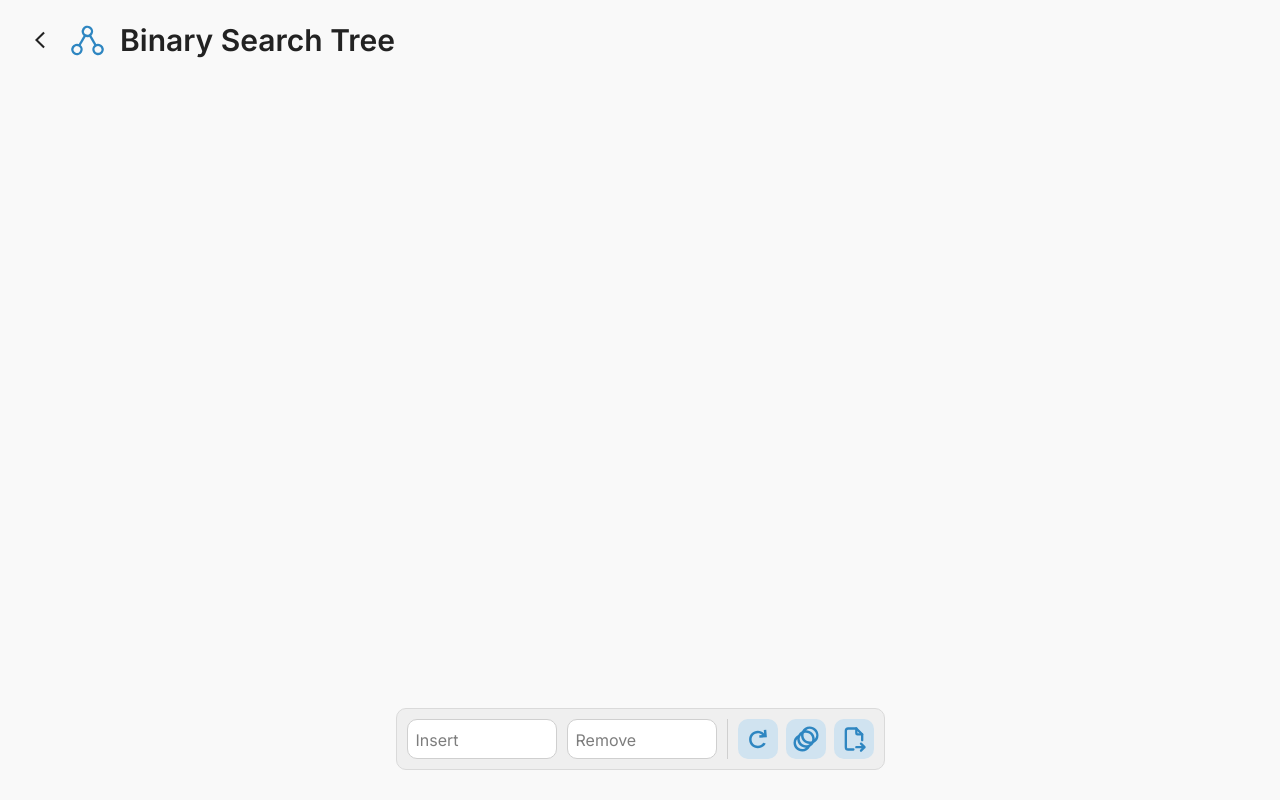
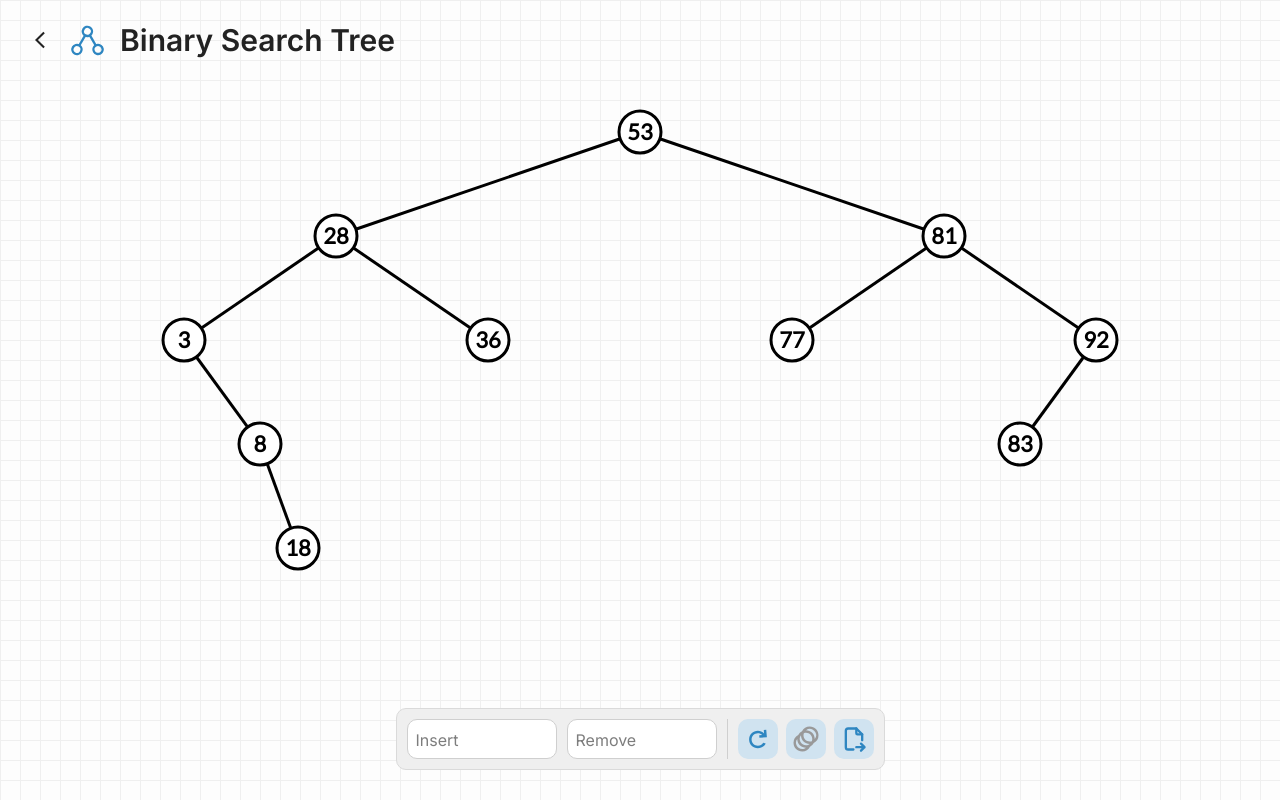
Before and after one commit to ckdhkdwns/algospace, a Next.js app: page /board/binary-search-tree in a window 1280 px wide. Built offline with nearby package versions, Linux system fonts and the light colour scheme.

Commit message:
수정: 애니메이션 과정 수정
기술적 어려움으로 인해 insertNode에서 순차적으로 애니메이션하던 걸 없앰. (deleteNode 애니메이션 추가하기 위해)

```diff
--- a/components/bst/board/board.tsx
+++ b/components/bst/board/board.tsx
@@ -1,5 +1,6 @@
 import styled from "styled-components";
 import {
+  AnimatePresence,
   AnimationControls,
   motion,
   useAnimation,
@@ -11,6 +12,8 @@ import LeftLine from "./elements/leftLine";
 import RightLine from "./elements/rightLine";
 import BSTNode from "./elements/node";
 import useGaps from "@/hooks/bst/useBSTGaps";
+
+import * as d3 from "d3";
 
 const Board = styled.div`
   display: flex;
@@ -55,25 +58,31 @@ export default function BSTBoard({ boardRef, nodes, controls }: BSTBoardProps) {
     <Board ref={boardRef}>
       <div>
         <Svg maxHeight={maxHeight}>
-          {nodes.map((node, idx) => {
-            if (node.removed) return null;
-            return (
+          {nodes.map((node, idx) => (
               <g>
+                {!node.removed && (
+                  <AnimatePresence>
                     <LeftLine
                       nodes={nodes}
                       node={node}
                       idx={idx}
                       leftLineControl={controls.leftLine}
                     />
+                  </AnimatePresence>
+                )}
+                {!node.removed && (
+                  <AnimatePresence>
                     <RightLine
                       nodes={nodes}
                       node={node}
                       idx={idx}
                       rightLineControl={controls.rightLine}
                     />
+                  </AnimatePresence>
+                )}
               </g>
-            );
-          })}
+          ))}
+
           {nodes.map((node, idx) => {
             if (node.removed) return null;
             return (
--- a/components/bst/board/elements/leftLine.tsx
+++ b/components/bst/board/elements/leftLine.tsx
@@ -1,5 +1,5 @@
 import { Node } from "interfaces/types";
-import { AnimationControls, motion } from "framer-motion";
+import { AnimatePresence, AnimationControls, motion } from "framer-motion";
 import styled from "styled-components";
 import { BST_STROKE_COLOR } from "@/interfaces/constants";
 
@@ -8,22 +8,38 @@ const Line = styled(motion.line)`
 `;
 
 type LeftLineControl = {
-    nodes: Node[];
-    node: Node;
-    idx: number;
-    leftLineControl: AnimationControls;
-}
+  nodes: Node[];
+  node: Node;
+  idx: number;
+  leftLineControl: AnimationControls;
+};
 
-export default function LeftLine({ nodes, node, idx, leftLineControl }:LeftLineControl) {
-    if(!node.leftNode) return <></>;
-    return <Line
+export default function LeftLine({
+  nodes,
+  node,
+  idx,
+  leftLineControl,
+}: LeftLineControl) {
+  if (!node.leftNode) return <></>;
+
+  return (
+    <Line
       x1={node.position.left}
       y1={node.position.top}
       x2={nodes[node.leftNode].position.left}
       y2={nodes[node.leftNode].position.top}
       initial={{ stroke: BST_STROKE_COLOR, pathLength: 0 }}
-      animate={leftLineControl}
+      animate={{
+        x1: node.position.left,
+        y1: node.position.top,
+        x2: nodes[node.leftNode].position.left,
+        y2: nodes[node.leftNode].position.top,
+        pathLength: 1,
+        stroke: '#000000',
+      }}
       custom={idx}
+      key={idx}
       transition={{ duration: 0.5, stroke: { delay: 1, duration: 0.5 } }}
     />
+  );
 }
--- a/components/bst/board/elements/node.tsx
+++ b/components/bst/board/elements/node.tsx
@@ -21,13 +21,25 @@ type BSTNodeProps = {
   circleControl: AnimationControls;
   textControl: AnimationControls;
   node: Node;
-}
-export default function BSTNode({ idx, circleControl, textControl, node } : BSTNodeProps) {
-    return (<g>
+};
+export default function BSTNode({
+  idx,
+  circleControl,
+  textControl,
+  node,
+}: BSTNodeProps) {
+  return (
+    <g>
       <Circle
         custom={idx}
         initial={{ stroke: BST_STROKE_COLOR }}
-          animate={circleControl}
+        cx={node.position.left}
+        cy={node.position.top}
+        animate={{
+          cx: node.position.left,
+          cy: node.position.top,
+          stroke: '#000000'
+        }}
         transition={{
           duration: 0.5,
           stroke: { delay: 1, duration: 0.5 },
@@ -37,14 +49,16 @@ export default function BSTNode({ idx, circleControl, textControl, node } : BSTN
       <Text
         initial={{ opacity: 0 }}
         custom={idx}
-          animate={textControl}
         transition={{ delay: 0.3, duration: 0.5 }}
         id={"text" + idx}
         x={node.position.left}
         y={node.position.top + 2}
+        animate={{
+          opacity: 1,
+        }}
       >
         {node.value}
       </Text>
     </g>
-      )
+  );
 }
--- a/components/bst/board/elements/rightLine.tsx
+++ b/components/bst/board/elements/rightLine.tsx
@@ -22,7 +22,14 @@ export default function RightLine({ nodes, node, idx, rightLineControl }:RightLi
       x2={nodes[node.rightNode].position.left}
       y2={nodes[node.rightNode].position.top}
       initial={{ stroke: BST_STROKE_COLOR, pathLength: 0 }}
-      animate={rightLineControl}
+      animate={{
+        x1: node.position.left,
+        y1: node.position.top,
+        x2: nodes[node.rightNode].position.left,
+        y2: nodes[node.rightNode].position.top,
+        pathLength: 1,
+        stroke: '#000000',
+      }}
       custom={idx}
       transition={{ duration: 0.5, stroke: { delay: 1, duration: 0.5 } }}
     />
--- a/components/sorting/board/board.tsx
+++ b/components/sorting/board/board.tsx
@@ -9,9 +9,6 @@ import { Ref, RefObject, useEffect, useRef, useState } from "react";
 import { Node, SortingValue } from "interfaces/types";
 import ValueBar from "./elements/valueBar";
 import { SORTING_GAP, SORTING_WIDTH } from "@/interfaces/constants";
-import Router from "next/router";
-import Image from "next/image";
-import { MdArrowBackIosNew } from "react-icons/md";
 
 const Board = styled.div`
   display: flex;
@@ -20,6 +17,7 @@ const Board = styled.div`
   flex-direction: column;
   border-radius: 10px;
   position: relative;
+
 `;
 
 const Svg = styled(motion.svg)`
--- a/hooks/bst/useBST.tsx
+++ b/hooks/bst/useBST.tsx
@@ -11,6 +11,7 @@ type BSTProps = {
   replaceNodes: Function;
   insertPath: number[];
   resetInsertPath: Function;
+  nodeChanges: Boolean
 };
 
 function isNonEmpty<T>(arr: Array<T>): arr is NonEmptyArray<T> {
@@ -21,12 +22,27 @@ const useBST = (boardRef: RefObject<HTMLDivElement>): BSTProps => {
   const [rootNode, setRootNode] = useState<number>(0);
   const [nodes, setNodes] = useState<Node[]>([]);
   const [insertPath, setInsertPath] = useState([rootNode]);
-
+  const [nodeChanges, setNodeChanges] = useState(false);
+  const [isInitializing, setIsInitializing] = useState(true);
   type appendChildProps = {
     parentNode: number;
     value: number;
     position: Position;
   };
+
+  // 초기 노드들을 랜덤으로 생성
+  useEffect(() => {
+    if(!isInitializing || nodes.length >= 10) {
+      setIsInitializing(false);
+      return
+    }
+    insertNode(Math.floor(Math.random()* 100) + 1);
+  }, [nodes]);
+
+  useEffect(() => {
+    if(!isInitializing) replaceNodes(nodes);
+  }, [isInitializing])
+  // 여기까지
 
   const appendChild = ({ parentNode, value, position }: appendChildProps) => {
     setNodes([
@@ -105,6 +121,7 @@ const useBST = (boardRef: RefObject<HTMLDivElement>): BSTProps => {
   };
 
   const replaceNodes = (nodes: Node[]) => {
+    if(isInitializing) return;
     const copiedNodes = [...nodes];
     const recursion = (index: number | null, directions: string[]) => {
       if (index == null) return;
@@ -237,7 +254,8 @@ const useBST = (boardRef: RefObject<HTMLDivElement>): BSTProps => {
     resetNodes,
     replaceNodes,
     insertPath,
-    resetInsertPath
+    resetInsertPath,
+    nodeChanges
   };
 };
 
--- a/package.json
+++ b/package.json
@@ -13,9 +13,11 @@
     "@emotion/styled": "^11.10.5",
     "@mui/material": "^5.11.6",
     "@next/font": "13.1.2",
+    "@types/d3": "^7.4.0",
     "@types/node": "18.11.18",
     "@types/react": "18.0.27",
     "@types/react-dom": "18.0.10",
+    "d3": "^7.8.5",
     "dom-to-image": "^2.6.0",
     "eslint": "8.32.0",
     "eslint-config-next": "13.1.2",
--- a/pages/_app.tsx
+++ b/pages/_app.tsx
@@ -6,12 +6,12 @@ import { Router } from "next/router";
 import { useEffect, useState } from "react";
 import styled, { ThemeProvider } from "styled-components";
 import { theme } from "styles/theme";
-import Head from 'next/head';
+import Head from "next/head";
 
 const AnimationWrapper = styled(motion.div)`
   width: 100%;
   height: 100%;
-`
+`;
 export default function App({ Component, pageProps }: AppProps) {
   const [loading, setLoading] = useState(false);
 
@@ -40,21 +40,9 @@ export default function App({ Component, pageProps }: AppProps) {
       <Head>
         <title>AlgoSpace</title>
       </Head>
-    <AnimatePresence>
-      {!loading && (
       <ThemeProvider theme={theme}>
-          <AnimationWrapper
-            initial={{ opacity: 0 }}
-            animate={{ opacity: 1 }}
-            exit={{ opacity: 0 }}
-            transition={{ duration: 0.3 }}
-          >
         <Component {...pageProps} />
-          </AnimationWrapper>
       </ThemeProvider>
-      )}
-    </AnimatePresence>
     </>
-
   );
 }
--- a/pages/board/binary-search-tree.tsx
+++ b/pages/board/binary-search-tree.tsx
@@ -18,17 +18,39 @@ const Wrapper = styled(motion.div)`
   box-sizing: border-box;
   height: 100vh;
   flex-direction: column;
-`;
-
-const Main = styled.div`
-  display: flex;
-  position: relative;
-  background-color: ${(props) => props.theme.colors.white};
-  flex-direction: column;
-  width: 100%;
-  height: 100vh;
-  margin: auto auto;
-  box-sizing: border-box;
+  background-color: #fdfdfd;
+  background-image: linear-gradient(
+      90deg,
+      #efefef 0px,
+      #efefef 1px,
+      transparent 1px,
+      transparent 99px,
+      transparent 100px
+    ),
+    linear-gradient(
+      #efefef,
+      0px,
+      #efefef 1px,
+      transparent 1px,
+      transparent 99px,
+      transparent 100px
+    ),
+    linear-gradient(
+      #efefef 0px,
+      #efefef 1px,
+      transparent 1px,
+      transparent 99px,
+      transparent 100px
+    ),
+    linear-gradient(
+      90deg,
+      #efefef 0px,
+      #efefef 1px,
+      transparent 1px,
+      transparent 99px,
+      transparent 100px
+    );
+  background-size: 20px 100%, 100% 20px, 100% 20px, 20px 100%;
 `;
 
 export default function BinarySearchTree() {
@@ -36,6 +58,7 @@ export default function BinarySearchTree() {
 
   const {
     nodes,
+    nodeChanges,
     insertNode,
     removeNode,
     resetNodes,
@@ -46,7 +69,7 @@ export default function BinarySearchTree() {
   const [XGAP, YGAP] = useBSTGaps(boardRef);
 
   const [isAnimating, setIsAnimating] = useState(false);
-  const [isAnimationActive, setIsAnimationActive] = useState(true);
+  const [isAnimationActive, setIsAnimationActive] = useState(false);
   const [isModalOpen, setIsModalOpen] = useState(false);
 
   const controls = {
@@ -64,7 +87,7 @@ export default function BinarySearchTree() {
 
   const onInsertInputPress = useInput(insertNode);
   const onRemoveInputPress = useInput(removeNode);
-
+~
   useEffect(() => {
     if (nodes.length !== 0) replaceNodes(nodes);
   }, [XGAP, YGAP]);
@@ -72,7 +95,9 @@ export default function BinarySearchTree() {
   useEffect(() => {
     if (nodes.length == 0) return;
     animateInsert(nodes[nodes.length - 1]);
+
   }, [nodes]);
+
 
   return (
     <Wrapper
--- a/styles/globals.css
+++ b/styles/globals.css
@@ -14,9 +14,7 @@ body{
     font-family: "Inter", sans-serif;
     font-weight: 400;
     /* display: inline-block; */
-    width: 100%;
     background: #f9f9f9;
-    height: 100%;
 }
 
 #__next{
```
Also changed, not shown: pages/board/sorting.tsx (+37 -5 lines), 2 other files (tests, documents, lock files or other folders). Lines whose indentation alone changed are shown as unchanged.
